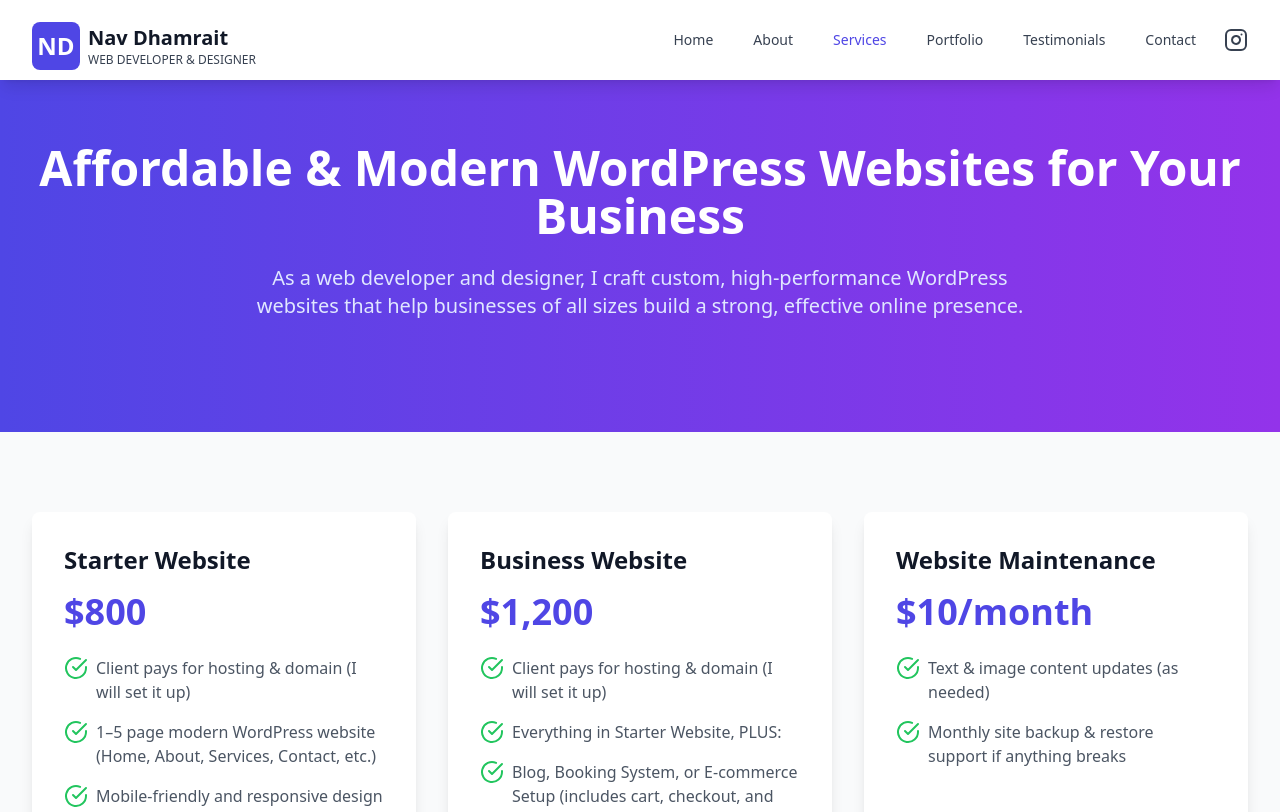
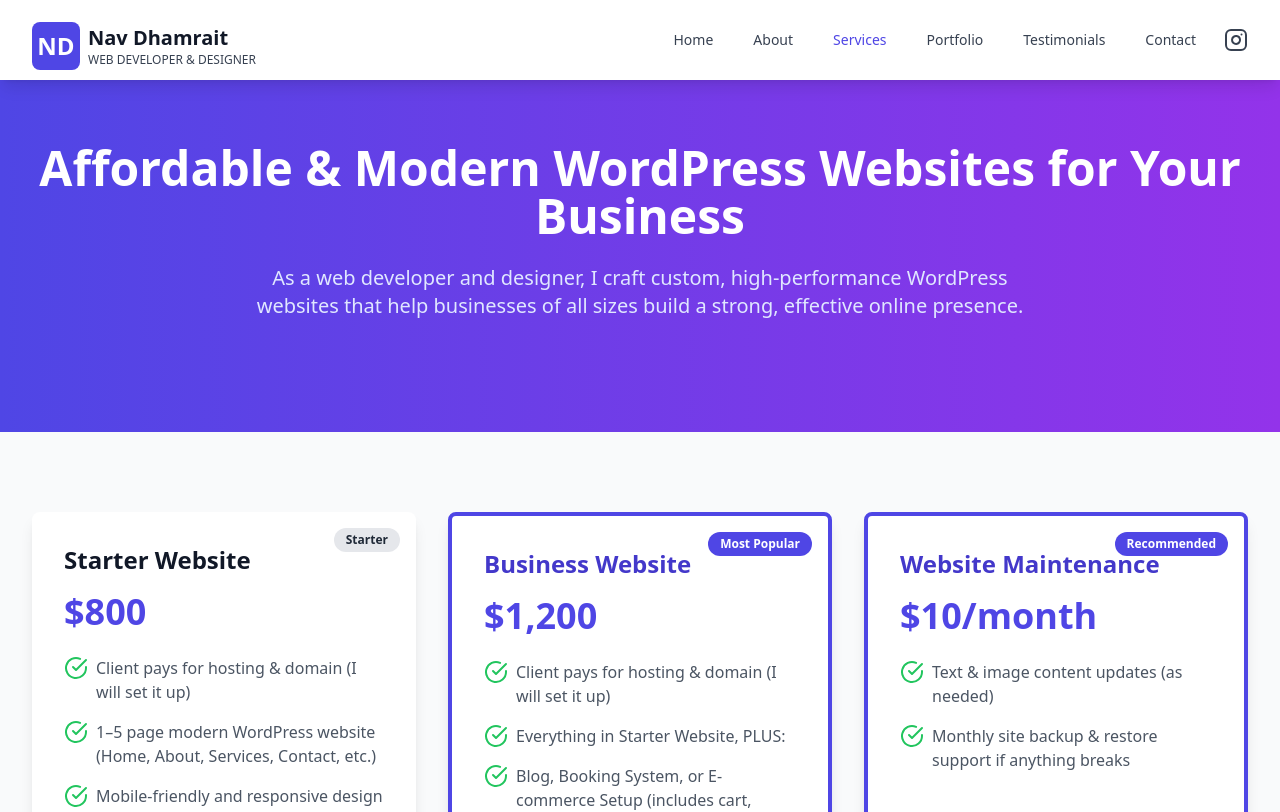
Before and after one commit to nav-commits/WebsiteBusiness, a React (Vite) app: page /services in a window 1280 px wide. Shown: the top 812 px of the page. Built offline with nearby package versions, Linux system fonts and the light colour scheme.

Commit message:
added more offerings package

```diff
--- a/src/pages/Services.tsx
+++ b/src/pages/Services.tsx
@@ -49,7 +49,6 @@ const Services = () => {
     },
   ];
 
-
   return (
     <div className="pt-16">
       {/* Hero Section */}
@@ -70,13 +69,50 @@ const Services = () => {
       <section className="py-20 bg-gray-50">
         <div className="max-w-7xl mx-auto px-4 sm:px-6 lg:px-8">
           <div className="grid grid-cols-1 md:grid-cols-3 gap-8">
-            {packages.map((pkg, index) => (
+            {packages.map((pkg, index) => {
+              const badgeTextMap: Record<
+                | "Starter Website"
+                | "Business Website"
+                | "Website Maintenance"
+                | "SEO Package",
+                string
+              > = {
+                "Starter Website": "Starter",
+                "Business Website": "Most Popular",
+                "Website Maintenance": "Recommended",
+                "SEO Package": "Add-On",
+              };
+
+              const isRecommended =
+                pkg.title === "Business Website" ||
+                pkg.title === "Website Maintenance";
+
+              return (
                 <div
                   key={index}
-                className="bg-white rounded-lg shadow-lg overflow-hidden flex flex-col h-full"
+                  className={`relative bg-white rounded-lg shadow-lg overflow-hidden flex flex-col h-full transition-transform transform hover:scale-[1.02] ${
+                    isRecommended
+                      ? "border-4 border-indigo-600 bg-indigo-50"
+                      : ""
+                  }`}
                 >
+                  {/* Badge */}
+                  <div
+                    className={`absolute top-4 right-4 text-xs font-bold px-3 py-1 rounded-full ${
+                      isRecommended
+                        ? "bg-indigo-600 text-white"
+                        : "bg-gray-200 text-gray-800"
+                    }`}
+                  >
+                    {badgeTextMap[pkg.title as keyof typeof badgeTextMap]}
+                  </div>
+
                   <div className="p-8 flex-grow">
-                  <h3 className="text-2xl font-bold text-gray-900 mb-4">
+                    <h3
+                      className={`text-2xl font-bold mb-4 ${
+                        isRecommended ? "text-indigo-700" : "text-gray-900"
+                      }`}
+                    >
                       {pkg.title}
                     </h3>
                     <p className="text-4xl font-bold text-indigo-600 mb-6">
@@ -94,13 +130,14 @@ const Services = () => {
                   <div className="p-8">
                     <Link
                       to="/contact"
-                    className="block w-full text-center px-6 py-3 border border-transparent text-base font-medium rounded-md text-white bg-indigo-600 hover:bg-indigo-700"
+                      className="block w-full text-center px-6 py-3 text-base font-medium rounded-md text-white bg-indigo-600 hover:bg-indigo-700"
                     >
                       Get Started
                     </Link>
                   </div>
                 </div>
-            ))}
+              );
+            })}
           </div>
         </div>
       </section>
```
Lines whose indentation alone changed are shown as unchanged.
